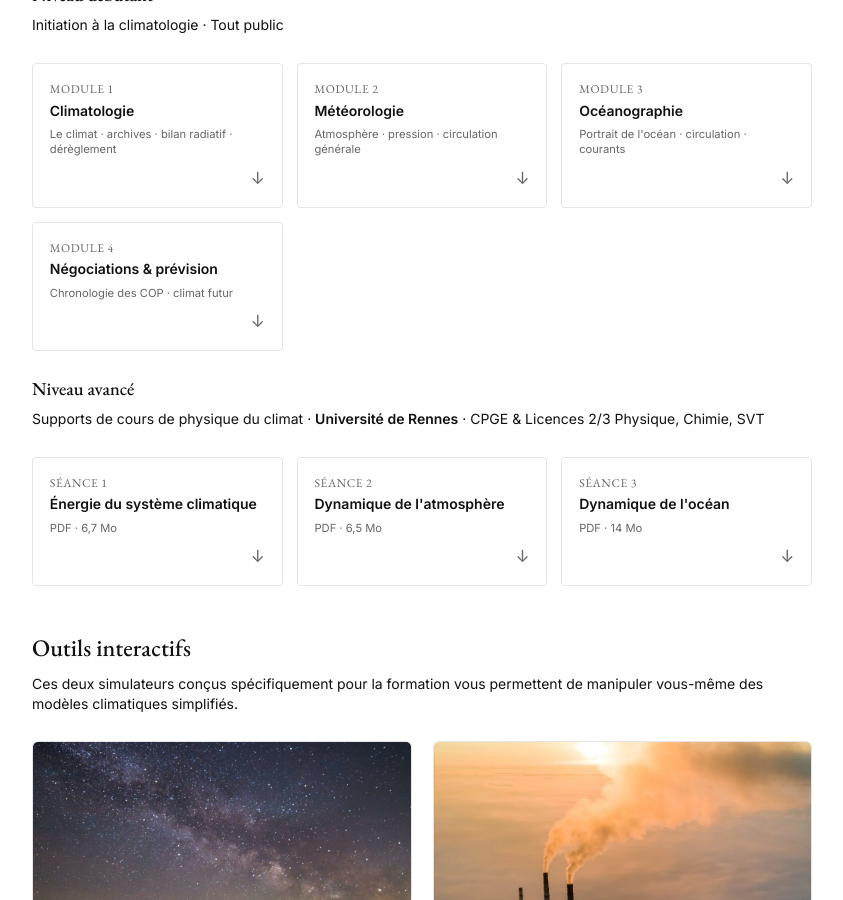
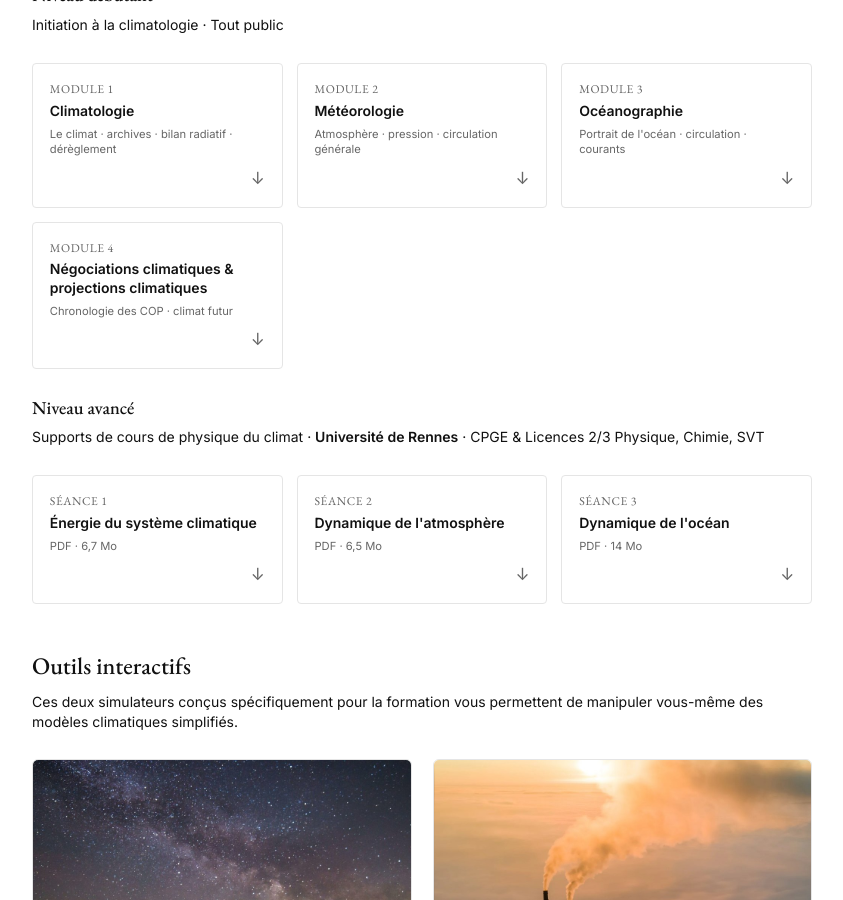
Before and after one commit to marieleapouliquen/marieleapouliquen.github.io, a Jekyll site: the page built from _pages/enseignement.md, in a window 1280 px wide and 900 px high, scrolled down 532 px. Shown: the whole window, without its empty margins (218-1061 px from the left). Built offline with Jekyll 4.4.1, drawn with Linux system fonts in a browser that asks for light colours.

Commit message:
Update title for Module 4 to include climate context

```diff
--- a/_pages/enseignement.md
+++ b/_pages/enseignement.md
@@ -31,7 +31,7 @@ description: Cours et ressources pédagogiques
   </a>
   <a href="{{ '/terra-klima/negociations-et-prevision/' | relative_url }}" class="download-card">
     <span class="download-num">Module 4</span>
-    <span class="download-title">Négociations &amp; prévision</span>
+    <span class="download-title">Négociations climatiques &amp; projections climatiques</span>
     <span class="download-meta">Chronologie des COP · climat futur</span>
   </a>
 </div>
```
